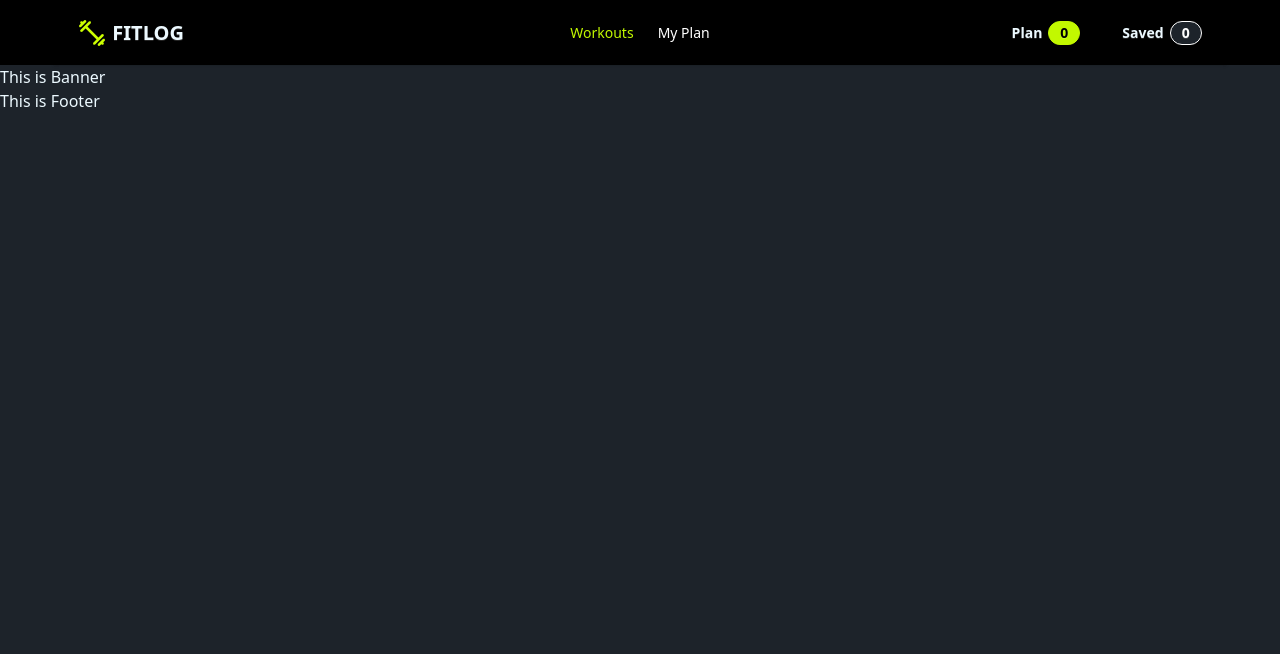
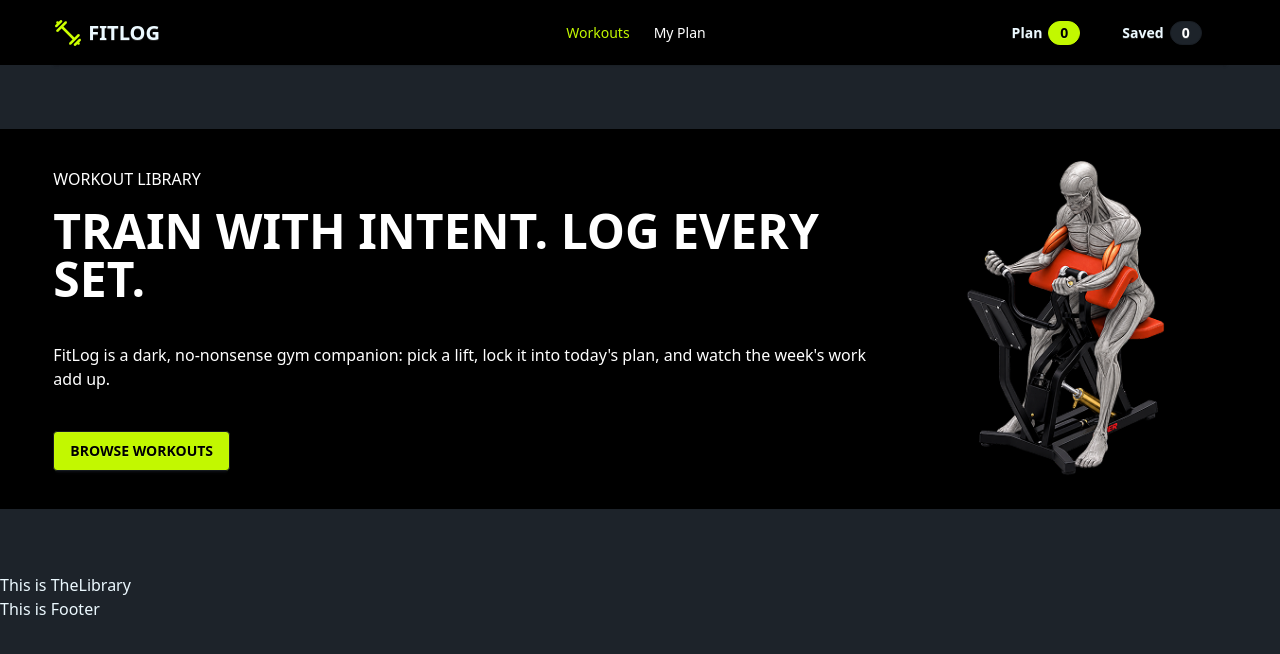
Before and after one commit to arfanur04/m37a6-fit-log, a Next.js app: page / in a window 1280 px wide. Shown: the top 654 px of the page. Built offline with nearby package versions, Linux system fonts and the light colour scheme.

Commit message:
banner added

```diff
--- a/src/app/globals.css
+++ b/src/app/globals.css
@@ -22,3 +22,7 @@
 @utility active {
 	@apply text-fl-primary;
 }
+
+@utility fl-primary-btn {
+	@apply btn bg-fl-primary text-black hover:bg-lime-500;
+}
--- a/src/app/layout.tsx
+++ b/src/app/layout.tsx
@@ -4,6 +4,7 @@ import "./globals.css";
 import Navbar from "@/components/shared/navbar/Navbar";
 import Footer from "@/components/shared/Footer";
 import { ToastContainer } from "react-toastify";
+import FitLogProvider from "@/context/fit-log-context";
 
 const geistSans = Geist({
 	variable: "--font-geist-sans",
@@ -32,10 +33,12 @@ export default function RootLayout({ children }: LayoutProps<"/">) {
 			className={`${geistSans.variable} ${geistMono.variable} h-full antialiased`}
 		>
 			<body className="min-h-full flex flex-col">
-				<Navbar />
-				<main>{children}</main>
-				<Footer />
-				<ToastContainer />
+				<FitLogProvider>
+					<Navbar />
+					<main>{children}</main>
+					<Footer />
+					<ToastContainer />
+				</FitLogProvider>
 			</body>
 		</html>
 	);
--- a/src/app/page.tsx
+++ b/src/app/page.tsx
@@ -1,9 +1,11 @@
 import Banner from "@/components/workouts/Banner";
+import TheLibrary from "@/components/workouts/TheLibrary";
 
 export default function Workouts() {
 	return (
 		<div>
 			<Banner />
+			<TheLibrary />
 		</div>
 	);
 }
--- a/src/components/shared/navbar/NavPlanBtn.tsx
+++ b/src/components/shared/navbar/NavPlanBtn.tsx
@@ -1,6 +1,10 @@
+"use client";
+import { useFitLog } from "@/hooks/useFitLog";
 import Link from "next/link";
 
 const NavPlanBtn = () => {
+	const { planLog } = useFitLog();
+
 	return (
 		<Link
 			href={"/my-plan"}
@@ -8,7 +12,7 @@ const NavPlanBtn = () => {
 		>
 			Plan
 			<span className="badge border-fl-primary bg-fl-primary rounded-full text-black">
-				0
+				{planLog.length}
 			</span>
 		</Link>
 	);
--- a/src/components/shared/navbar/NavSaveBtn.tsx
+++ b/src/components/shared/navbar/NavSaveBtn.tsx
@@ -1,14 +1,21 @@
+"use client";
+import { useFitLog } from "@/hooks/useFitLog";
 import Link from "next/link";
 
 const NavSaveBtn = () => {
+	const { savedLog } = useFitLog();
+
 	return (
 		<Link
 			href={"/my-plan"}
 			className="btn btn-ghost"
 		>
 			Saved
-			{/* border add if > 0 */}
-			<span className="badge border-white rounded-full text-white">0</span>
+			<span
+				className={`badge rounded-full text-white ${savedLog.length > 0 ? "border-white" : ""}`}
+			>
+				{savedLog.length}
+			</span>
 		</Link>
 	);
 };
--- a/src/components/shared/navbar/Navbar.tsx
+++ b/src/components/shared/navbar/Navbar.tsx
@@ -8,7 +8,7 @@ import NavSaveBtn from "./NavSaveBtn";
 const Navbar = () => {
 	return (
 		<section className="bg-black text-white">
-			<div className="navbar shadow-sm container mx-auto w-11/12">
+			<div className="navbar shadow-sm container mx-auto w-11/12 pl-0">
 				<div className="navbar-start">
 					<div className="dropdown">
 						<div
@@ -42,7 +42,7 @@ const Navbar = () => {
 					</div>
 					<Link
 						href={"/"}
-						className="btn btn-ghost text-xl"
+						className="btn btn-ghost text-xl pl-0"
 					>
 						<Image
 							src={logo}
--- a/src/components/workouts/Banner.tsx
+++ b/src/components/workouts/Banner.tsx
@@ -1,9 +1,42 @@
+"use client";
 import banner from "@/assets/banner.png";
+import Image from "next/image";
 
 const Banner = () => {
 	return (
-		<section>
-			<h2>This is Banner </h2>
+		<section className="bg-black text-white my-8 lg:my-16 py-8">
+			<div className="container mx-auto w-11/12">
+				<div className="flex flex-col lg:flex-row items-center justify-between gap-8">
+					{/* left side */}
+					<div className="space-y-4">
+						<p>WORKOUT LIBRARY</p>
+						<h1 className="text-5xl font-bold">
+							TRAIN WITH INTENT. LOG EVERY SET.
+						</h1>
+						<p className="py-6">
+							FitLog is a dark, no-nonsense gym companion: pick a lift, lock it
+							into today&apos;s plan, and watch the week&apos;s work add up.
+						</p>
+						<button
+							className="fl-primary-btn"
+							onClick={() =>
+								document
+									.getElementById("library")
+									?.scrollIntoView({ behavior: "smooth" })
+							}
+						>
+							BROWSE WORKOUTS
+						</button>
+					</div>
+					{/* right side */}
+					<figure>
+						<Image
+							src={banner}
+							alt="banner"
+						/>
+					</figure>
+				</div>
+			</div>
 		</section>
 	);
 };
--- /dev/null
+++ b/src/components/workouts/TheLibrary.tsx
@@ -0,0 +1,9 @@
+const TheLibrary = () => {
+	return (
+		<div id="library">
+			<h2>This is TheLibrary</h2>
+		</div>
+	);
+};
+
+export default TheLibrary;
--- a/src/context/fit-log-context.tsx
+++ b/src/context/fit-log-context.tsx
@@ -0,0 +1,34 @@
+"use client";
+import { IFitLog } from "@/types/fit-log";
+import { createContext, useState } from "react";
+
+interface IFitLogContext {
+	planLog: IFitLog[];
+	setPlanLog: React.Dispatch<React.SetStateAction<IFitLog[]>>;
+	savedLog: IFitLog[];
+	setSavedLog: React.Dispatch<React.SetStateAction<IFitLog[]>>;
+}
+export const FitLogContext = createContext<IFitLogContext | null>(null);
+
+interface IFitLogProviderProps {
+	children: React.ReactNode;
+}
+const FitLogProvider = ({ children }: IFitLogProviderProps) => {
+	const [planLog, setPlanLog] = useState<IFitLog[]>([]);
+	const [savedLog, setSavedLog] = useState<IFitLog[]>([]);
+
+	const sharedData = {
+		planLog,
+		setPlanLog,
+		savedLog,
+		setSavedLog,
+	};
+
+	return (
+		<FitLogContext.Provider value={sharedData}>
+			{children}
+		</FitLogContext.Provider>
+	);
+};
+
+export default FitLogProvider;
--- /dev/null
+++ b/src/hooks/useFitLog.tsx
@@ -0,0 +1,11 @@
+"use client";
+import { FitLogContext } from "@/context/fit-log-context";
+import { useContext } from "react";
+
+export const useFitLog = () => {
+	const context = useContext(FitLogContext);
+	if (!context) {
+		throw new Error("useFitLog must be used within a FitLogProvider");
+	}
+	return context;
+};
--- /dev/null
+++ b/src/types/fit-log.ts
@@ -0,0 +1,15 @@
+export interface IFitLog {
+	id: number;
+	name: string;
+	image: string;
+	muscleGroups: string[];
+	equipment: string;
+	difficulty: "Beginner" | "Intermediate" | "Advanced";
+	duration: number;
+	caloriesBurned: number;
+	sets: number;
+	reps: string;
+	rating: number;
+	description: string;
+	instructions: string[];
+}
```
